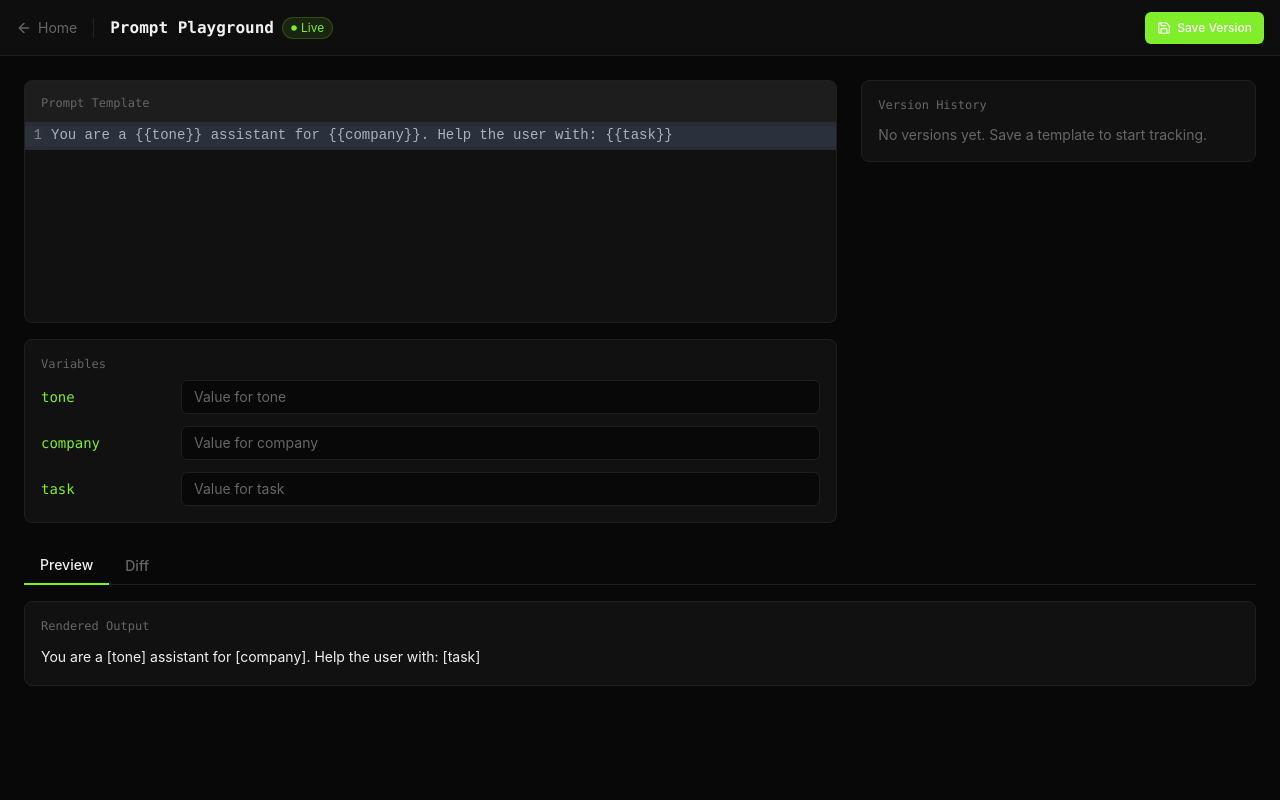
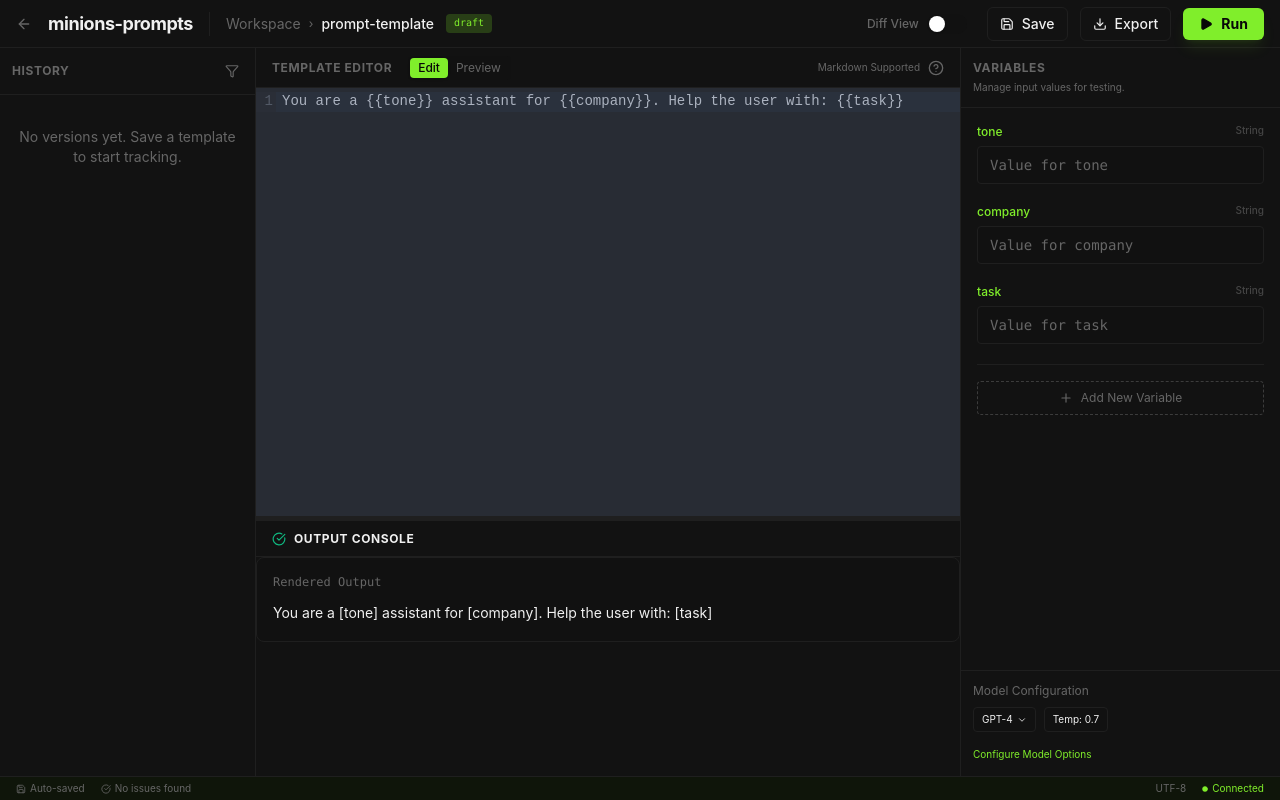
Before and after one commit to mxn2020/minions-prompts, a React (Vite) app in the folder apps/web/: page /playground in a window 1280 px wide. Built offline with nearby package versions, Linux system fonts and the light colour scheme.

Commit message:
feat: playground stitch 8 redesign, .env urls, overflow fix

```diff
--- a/apps/web/src/components/landing/Hero.tsx
+++ b/apps/web/src/components/landing/Hero.tsx
@@ -75,33 +75,30 @@ export default function Hero() {
                                 <span className="text-xs text-muted ml-2 font-mono">terminal</span>
                             </div>
                             {/* Terminal Content */}
-                            <div className="p-6 font-mono text-sm space-y-4">
+                            <div className="p-6 font-mono text-sm space-y-4 overflow-x-auto whitespace-nowrap">
                                 <div className="flex items-start gap-2">
                                     <Terminal className="w-4 h-4 text-accent mt-0.5 shrink-0" />
                                     <div>
                                         <span className="text-muted">$ </span>
                                         <span className="text-accent">npm</span>
-                                        <span className="text-primary"> install minions-prompts</span>
+                                        <span className="text-primary"> install -g @minions-prompts/cli</span>
                                     </div>
-                                </div>
-                                <div className="text-muted text-xs pl-6 space-y-1">
-                                    <p>added 8 packages in 1.4s</p>
-                                    <p className="text-success">✓ minions-prompts installed</p>
                                 </div>
                                 <div className="border-t border-border pt-4 flex items-start gap-2">
                                     <Terminal className="w-4 h-4 text-accent mt-0.5 shrink-0" />
                                     <div>
                                         <span className="text-muted">$ </span>
                                         <span className="text-accent">prompts</span>
-                                        <span className="text-primary"> diff v1.0 v1.1 --template chat-agent</span>
+                                        <span className="text-primary"> diff v1.2.0 v1.3.0</span>
                                     </div>
                                 </div>
-                                <div className="text-muted text-xs pl-6 space-y-1">
-                                    <p className="text-error">- temperature: 0.7</p>
-                                    <p className="text-success">+ temperature: 0.3</p>
-                                    <p className="text-error">- max_tokens: 2048</p>
-                                    <p className="text-success">+ max_tokens: 4096</p>
-                                    <p className="mt-2">2 fields changed, 0 added, 0 removed</p>
+                                <div className="text-xs space-y-1 bg-background inset-0 p-3 rounded border border-border">
+                                    <div className="text-muted">--- a/prompts/customer_support.json</div>
+                                    <div className="text-muted">+++ b/prompts/customer_support.json</div>
+                                    <div className="text-slate-400">  "system": "You are a helpful assistant.",</div>
+                                    <div className="text-error bg-error/10 px-1">- "tone": "formal"</div>
+                                    <div className="text-success bg-success/10 px-1">+ "tone": "friendly and concise",</div>
+                                    <div className="text-success bg-success/10 px-1">+ "max_tokens": 150</div>
                                 </div>
                             </div>
                         </div>
--- a/apps/web/src/components/playground/PlaygroundLayout.tsx
+++ b/apps/web/src/components/playground/PlaygroundLayout.tsx
@@ -4,10 +4,9 @@ import { VariablePanel } from './VariablePanel';
 import { RendererPreview } from './RendererPreview';
 import { VersionHistory } from './VersionHistory';
 import { DiffViewer } from './DiffViewer';
-import { TabGroup } from '../shared/TabGroup';
 import { Button } from '../shared/Button';
 import { Link } from 'react-router-dom';
-import { ArrowLeft, Circle, Save } from 'lucide-react';
+import { ArrowLeft, Save, Download, Play, CheckCircle, Circle } from 'lucide-react';
 
 interface Variable {
     name: string;
@@ -38,6 +37,7 @@ export function PlaygroundLayout() {
     const [variables, setVariables] = useState<Variable[]>(extractVariables(INITIAL_TEMPLATE));
     const [versions, setVersions] = useState<Version[]>([]);
     const [activeVersionId, setActiveVersionId] = useState<string | undefined>();
+    const [showDiff, setShowDiff] = useState(false);
 
     const handleTemplateChange = useCallback((val: string) => {
         setTemplate(val);
@@ -75,61 +75,120 @@ export function PlaygroundLayout() {
 
     return (
         <div className="flex flex-col h-screen bg-background text-primary overflow-hidden">
-            <header className="h-14 border-b border-border flex items-center justify-between px-4 bg-surface/80 backdrop-blur-md">
+            {/* Header */}
+            <header className="h-12 flex items-center justify-between px-4 border-b border-border bg-[#121212] shrink-0 z-20">
                 <div className="flex items-center gap-4">
                     <Link to="/" className="inline-flex items-center gap-1.5 text-muted hover:text-primary transition-colors text-sm group">
                         <ArrowLeft className="w-4 h-4 group-hover:-translate-x-0.5 transition-transform" />
-                        Home
                     </Link>
-                    <div className="w-px h-5 bg-border" />
-                    <div className="flex items-center gap-2">
-                        <span className="font-mono font-bold text-primary">Prompt Playground</span>
-                        <span className="inline-flex items-center gap-1 px-2 py-0.5 rounded-full bg-accent/10 border border-accent/20 text-accent text-xs">
-                            <Circle className="w-1.5 h-1.5 fill-current" />
-                            Live
+                    <div className="flex items-center gap-2 text-accent">
+                        <span className="font-bold tracking-tight text-lg text-primary">minions-prompts</span>
+                    </div>
+                    {/* Breadcrumbs */}
+                    <div className="hidden md:flex items-center gap-2 text-sm text-muted border-l border-border pl-4 h-6">
+                        <span className="hover:text-primary cursor-pointer transition-colors">Workspace</span>
+                        <span className="text-xs">›</span>
+                        <span className="text-primary font-medium">prompt-template</span>
+                        <span className="px-2 py-0.5 rounded text-[10px] bg-accent/20 text-accent font-mono ml-1">
+                            {activeVersion ? activeVersion.label : 'draft'}
                         </span>
                     </div>
                 </div>
-                <Button onClick={saveVersion} size="sm">
-                    <span className="inline-flex items-center gap-1.5">
+                <div className="flex items-center gap-3">
+                    {/* Diff Toggle */}
+                    <div className="flex items-center gap-2 mr-2">
+                        <label className="text-xs font-medium text-muted cursor-pointer select-none" htmlFor="diff-toggle">
+                            Diff View
+                        </label>
+                        <button
+                            onClick={() => setShowDiff(!showDiff)}
+                            className={`w-10 h-5 rounded-full relative transition-colors ${showDiff ? 'bg-accent/50' : 'bg-surface'}`}
+                        >
+                            <span className={`absolute top-0.5 size-4 bg-white rounded-full shadow-sm transition-all ${showDiff ? 'right-0.5' : 'left-0.5'}`} />
+                        </button>
+                    </div>
+                    {/* Actions */}
+                    <button onClick={saveVersion} className="flex items-center gap-2 px-3 py-1.5 rounded-md border border-border hover:bg-surface text-sm font-medium transition-colors text-primary">
                         <Save className="w-3.5 h-3.5" />
-                        Save Version
-                    </span>
-                </Button>
+                        Save
+                    </button>
+                    <button className="flex items-center gap-2 px-3 py-1.5 rounded-md border border-border hover:bg-surface text-sm font-medium transition-colors text-primary">
+                        <Download className="w-3.5 h-3.5" />
+                        Export
+                    </button>
+                    <button className="flex items-center gap-2 px-4 py-1.5 rounded-md bg-accent hover:bg-accent-hover text-background text-sm font-bold shadow-lg shadow-accent/10 transition-colors">
+                        <Play className="w-3.5 h-3.5 fill-current" />
+                        Run
+                    </button>
+                </div>
             </header>
 
-            <div className="flex-1 overflow-y-auto p-6">
-                <div className="max-w-7xl mx-auto flex flex-col gap-6">
+            {/* Main 3-Panel Layout */}
+            <main className="flex-1 flex overflow-hidden">
+                {/* Left Sidebar: Version History */}
+                <aside className="w-64 flex flex-col border-r border-border bg-[#121212] shrink-0">
+                    <VersionHistory versions={versions} activeId={activeVersionId} onSelect={loadVersion} />
+                </aside>
 
-                    <div className="grid grid-cols-1 lg:grid-cols-3 gap-6">
-                        <div className="lg:col-span-2 flex flex-col gap-4">
-                            <TemplateEditor value={template} onChange={handleTemplateChange} />
-                            <VariablePanel variables={variables} onChange={setVariables} />
+                {/* Center: Editor + Output Console */}
+                <div className="flex-1 flex flex-col min-w-0 bg-background">
+                    {/* Editor Pane */}
+                    <div className="flex-1 flex flex-col min-h-0">
+                        <TemplateEditor value={template} onChange={handleTemplateChange} />
+                    </div>
+
+                    {/* Divider */}
+                    <div className="h-1 bg-border hover:bg-accent cursor-row-resize transition-colors w-full" />
+
+                    {/* Bottom Panel: Output Console */}
+                    <div className="h-64 flex flex-col bg-[#121212] border-t border-border shrink-0">
+                        <div className="h-9 px-4 flex items-center justify-between border-b border-border bg-surface/30">
+                            <div className="flex items-center gap-2">
+                                <CheckCircle className="w-3.5 h-3.5 text-success" />
+                                <h3 className="text-xs font-bold text-primary uppercase tracking-wider">
+                                    {showDiff ? 'Diff View' : 'Output Console'}
+                                </h3>
+                            </div>
                         </div>
-                        <div className="flex flex-col gap-4">
-                            <VersionHistory versions={versions} activeId={activeVersionId} onSelect={loadVersion} />
+                        <div className="flex-1 overflow-y-auto">
+                            {showDiff ? (
+                                <DiffViewer
+                                    before={prevVersion?.content ?? ''}
+                                    after={activeVersion?.content ?? template}
+                                />
+                            ) : (
+                                <RendererPreview rendered={rendered} />
+                            )}
                         </div>
                     </div>
+                </div>
 
-                    <TabGroup
-                        tabs={[
-                            {
-                                label: 'Preview',
-                                content: <RendererPreview rendered={rendered} />,
-                            },
-                            {
-                                label: 'Diff',
-                                content: (
-                                    <DiffViewer
-                                        before={prevVersion?.content ?? ''}
-                                        after={activeVersion?.content ?? template}
-                                    />
-                                ),
-                            },
-                        ]}
-                    />
+                {/* Right Sidebar: Variables */}
+                <aside className="w-80 flex flex-col border-l border-border bg-[#121212] shrink-0">
+                    <VariablePanel variables={variables} onChange={setVariables} />
+                </aside>
+            </main>
+
+            {/* Status Bar */}
+            <footer className="h-6 bg-accent/5 border-t border-border flex items-center justify-between px-4 text-[10px] text-muted shrink-0 select-none">
+                <div className="flex gap-4">
+                    <div className="flex items-center gap-1 hover:text-primary cursor-pointer">
+                        <Save className="w-2.5 h-2.5" />
+                        <span>Auto-saved</span>
+                    </div>
+                    <div className="flex items-center gap-1 hover:text-primary cursor-pointer">
+                        <CheckCircle className="w-2.5 h-2.5" />
+                        <span>No issues found</span>
+                    </div>
                 </div>
-            </div>
+                <div className="flex gap-4">
+                    <span>UTF-8</span>
+                    <div className="flex items-center gap-1 text-accent">
+                        <Circle className="w-1.5 h-1.5 fill-current" />
+                        <span>Connected</span>
+                    </div>
+                </div>
+            </footer>
         </div>
     );
 }
--- a/apps/web/src/components/playground/TemplateEditor.tsx
+++ b/apps/web/src/components/playground/TemplateEditor.tsx
@@ -1,5 +1,7 @@
 import CodeMirror from '@uiw/react-codemirror';
 import { json } from '@codemirror/lang-json';
+import { EditorView } from '@codemirror/view';
+import { HelpCircle } from 'lucide-react';
 
 interface TemplateEditorProps {
     value: string;
@@ -8,18 +10,37 @@ interface TemplateEditorProps {
 
 export function TemplateEditor({ value, onChange }: TemplateEditorProps) {
     return (
-        <div className="rounded-lg border border-border bg-surface overflow-hidden">
-            <div className="border-b border-border px-4 py-2 bg-white/5">
-                <span className="text-xs font-mono text-muted">Prompt Template</span>
+        <>
+            <div className="h-10 flex items-center justify-between px-4 bg-[#121212] border-b border-border shrink-0">
+                <div className="flex items-center gap-4">
+                    <span className="text-xs font-bold text-muted uppercase tracking-wider">Template Editor</span>
+                    <div className="flex bg-surface rounded p-0.5">
+                        <button className="px-2 py-0.5 text-xs text-background bg-accent rounded font-medium shadow-sm">Edit</button>
+                        <button className="px-2 py-0.5 text-xs text-muted hover:text-primary transition-colors">Preview</button>
                     </div>
+                </div>
+                <div className="flex items-center gap-2">
+                    <span className="text-[10px] text-muted">Markdown Supported</span>
+                    <button className="text-muted hover:text-accent transition-colors">
+                        <HelpCircle className="w-4 h-4" />
+                    </button>
+                </div>
+            </div>
+            <div className="flex-1 relative overflow-auto bg-background">
                 <CodeMirror
                     value={value}
-                extensions={[json()]}
+                    extensions={[json(), EditorView.lineWrapping]}
                     onChange={onChange}
                     theme="dark"
-                basicSetup={{ lineNumbers: true, foldGutter: false }}
-                className="text-sm font-mono [&_.cm-editor]:bg-transparent [&_.cm-gutters]:bg-transparent min-h-[200px]"
+                    basicSetup={{
+                        lineNumbers: true,
+                        foldGutter: false,
+                        highlightActiveLine: true,
+                        highlightActiveLineGutter: true
+                    }}
+                    className="h-full text-sm font-mono [&_.cm-editor]:h-full [&_.cm-editor]:bg-transparent [&_.cm-gutters]:bg-[#121212] [&_.cm-gutters]:border-r [&_.cm-gutters]:border-border [&_.cm-gutters]:text-muted [&_.cm-gutterElement]:opacity-50 [&_.cm-activeLineGutter]:bg-surface/50 [&_.cm-activeLine]:bg-white/[0.02]"
                 />
             </div>
+        </>
     );
 }
--- a/apps/web/src/components/playground/VariablePanel.tsx
+++ b/apps/web/src/components/playground/VariablePanel.tsx
@@ -1,3 +1,5 @@
+import { Plus, ChevronDown } from 'lucide-react';
+
 interface Variable {
     name: string;
     value: string;
@@ -14,29 +16,58 @@ export function VariablePanel({ variables, onChange }: VariablePanelProps) {
         onChange(next);
     };
 
-    if (variables.length === 0) {
     return (
-            <div className="rounded-lg border border-border bg-surface p-4">
-                <p className="text-sm text-muted">No variables detected. Use &#123;&#123;varName&#125;&#125; in your template.</p>
+        <>
+            <div className="p-3 border-b border-border bg-[#121212]">
+                <h3 className="text-xs font-bold text-muted uppercase tracking-wider mb-1">Variables</h3>
+                <p className="text-[10px] text-muted">Manage input values for testing.</p>
             </div>
-        );
-    }
 
-    return (
-        <div className="rounded-lg border border-border bg-surface p-4 space-y-3">
-            <span className="text-xs font-mono text-muted block mb-2">Variables</span>
-            {variables.map((v, i) => (
-                <div key={v.name} className="flex items-center gap-3">
-                    <label className="text-sm font-mono text-accent w-32 shrink-0">{v.name}</label>
+            <div className="flex-1 overflow-y-auto p-4 space-y-5">
+                {variables.length === 0 ? (
+                    <div className="text-center py-6">
+                        <p className="text-sm text-muted">No variables detected.<br />Use &#123;&#123;varName&#125;&#125; in your template.</p>
+                    </div>
+                ) : (
+                    variables.map((v, i) => (
+                        <div key={v.name} className="flex flex-col gap-1.5">
+                            <label className="text-xs font-medium text-accent flex justify-between">
+                                {v.name}
+                                <span className="text-[10px] text-muted opacity-60">String</span>
+                            </label>
                             <input
                                 type="text"
                                 value={v.value}
                                 onChange={e => update(i, e.target.value)}
                                 placeholder={`Value for ${v.name}`}
-                        className="flex-1 bg-background border border-border rounded-md px-3 py-1.5 text-sm text-primary placeholder:text-muted focus:outline-none focus:ring-1 focus:ring-accent"
+                                className="bg-surface border border-border rounded text-sm text-primary px-3 py-2 w-full focus:ring-1 focus:ring-accent focus:border-accent outline-none placeholder:text-muted font-mono transition-colors"
                             />
                         </div>
-            ))}
+                    ))
+                )}
+
+                <div className="pt-4 mt-2 border-t border-border">
+                    <button className="w-full py-2 border border-dashed border-muted/50 rounded text-xs text-muted hover:text-accent hover:border-accent transition-colors flex items-center justify-center gap-2">
+                        <Plus className="w-3.5 h-3.5" />
+                        Add New Variable
+                    </button>
                 </div>
+            </div>
+
+            <div className="p-3 border-t border-border bg-[#121212]">
+                <div className="flex justify-between items-center text-xs text-muted mb-2">
+                    <span>Model Configuration</span>
+                </div>
+                <div className="flex gap-2 mb-2">
+                    <span className="px-2 py-1 bg-surface rounded text-[10px] text-primary border border-border flex items-center gap-1">
+                        GPT-4 <ChevronDown className="w-2.5 h-2.5" />
+                    </span>
+                    <span className="px-2 py-1 bg-surface rounded text-[10px] text-primary border border-border">
+                        Temp: 0.7
+                    </span>
+                </div>
+                <button className="text-[10px] text-accent hover:underline">Configure Model Options</button>
+            </div>
+        </>
     );
 }
--- a/apps/web/src/components/playground/VersionHistory.tsx
+++ b/apps/web/src/components/playground/VersionHistory.tsx
@@ -1,3 +1,5 @@
+import { Filter } from 'lucide-react';
+
 interface Version {
     id: string;
     label: string;
@@ -12,29 +14,54 @@ interface VersionHistoryProps {
 
 export function VersionHistory({ versions, activeId, onSelect }: VersionHistoryProps) {
     return (
-        <div className="rounded-lg border border-border bg-surface p-4">
-            <span className="text-xs font-mono text-muted block mb-3">Version History</span>
+        <>
+            <div className="flex items-center justify-between p-3 border-b border-border">
+                <h3 className="text-xs font-bold text-muted uppercase tracking-wider">History</h3>
+                <button className="text-muted hover:text-primary p-1 rounded hover:bg-surface transition-colors">
+                    <Filter className="w-3.5 h-3.5" />
+                </button>
+            </div>
+
+            <div className="flex-1 overflow-y-auto py-2">
                 {versions.length === 0 ? (
+                    <div className="px-4 py-6 text-center">
                         <p className="text-sm text-muted">No versions yet. Save a template to start tracking.</p>
+                    </div>
                 ) : (
-                <ul className="space-y-2">
-                    {versions.map(v => (
-                        <li key={v.id}>
+                    <div className="flex flex-col">
+                        {versions.map(v => {
+                            const isActive = v.id === activeId;
+                            return (
                                 <button
+                                    key={v.id}
                                     onClick={() => onSelect(v.id)}
-                                className={`w-full text-left px-3 py-2 rounded-md text-sm transition-colors ${
-                                    v.id === activeId
-                                        ? 'bg-accent/10 text-accent border border-accent/20'
-                                        : 'text-muted hover:text-primary hover:bg-white/5'
+                                    className={`group flex flex-col gap-1 px-4 py-2.5 text-left transition-colors border-l-2 ${isActive
+                                            ? 'bg-surface border-accent'
+                                            : 'border-transparent hover:bg-surface/50'
                                         }`}
                                 >
-                                <span className="font-mono">{v.label}</span>
-                                <span className="block text-xs text-muted mt-0.5">{new Date(v.createdAt).toLocaleString()}</span>
+                                    <div className="flex justify-between items-start w-full">
+                                        <span className={`text-sm font-mono ${isActive ? 'text-accent' : 'text-muted group-hover:text-primary'}`}>
+                                            {v.label}
+                                        </span>
+                                        <span className="text-[10px] text-muted whitespace-nowrap ml-2">
+                                            {new Date(v.createdAt).toLocaleDateString(undefined, {
+                                                month: 'short',
+                                                day: 'numeric',
+                                                hour: '2-digit',
+                                                minute: '2-digit'
+                                            })}
+                                        </span>
+                                    </div>
+                                    <p className={`text-xs truncate w-full ${isActive ? 'text-primary' : 'text-muted'}`}>
+                                        Saved version {v.label}
+                                    </p>
                                 </button>
-                        </li>
-                    ))}
-                </ul>
+                            );
+                        })}
+                    </div>
                 )}
             </div>
+        </>
     );
 }
```
Also changed, not shown: 3 other files (tests, documents, lock files or other folders). Lines whose indentation alone changed are shown as unchanged.
